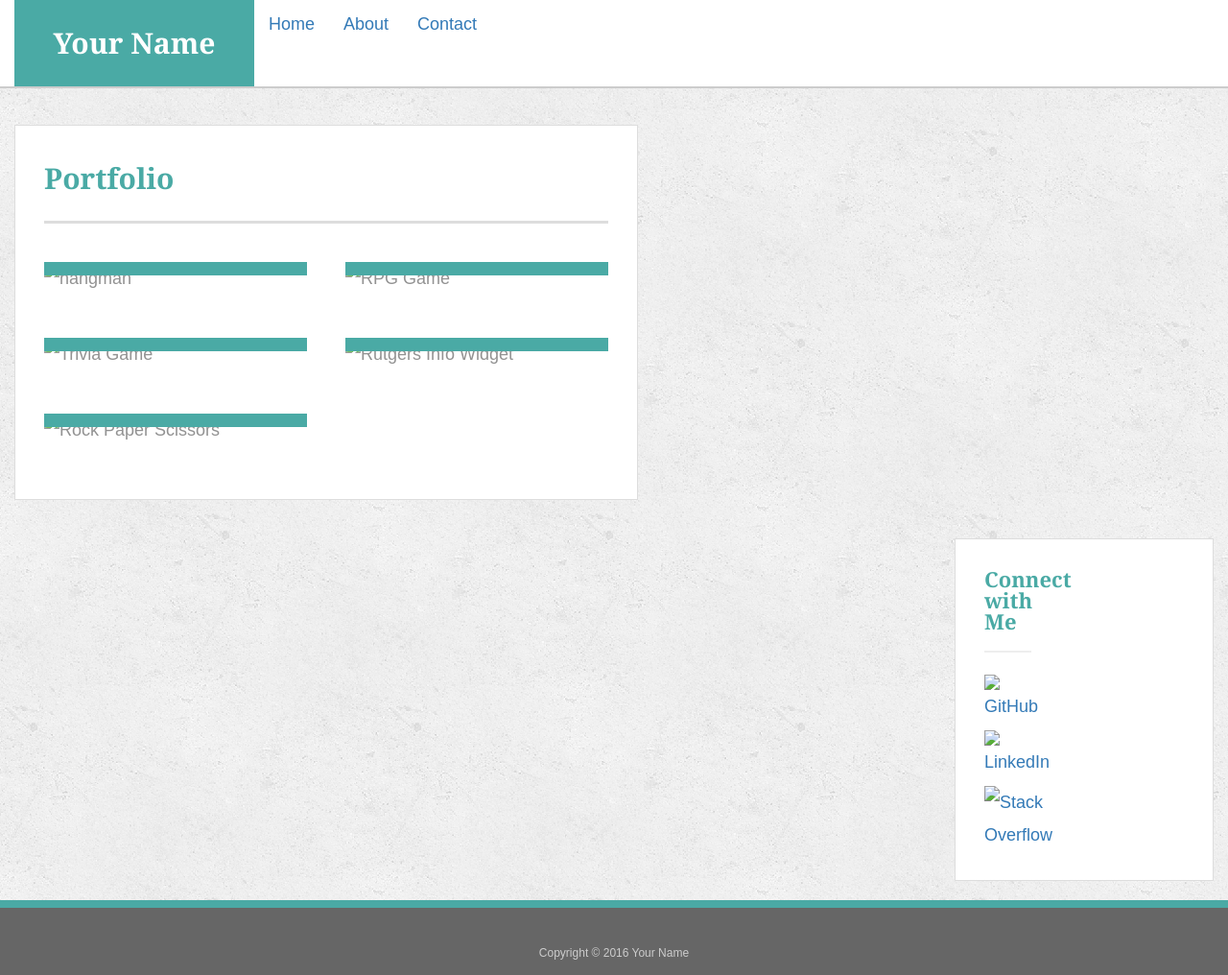
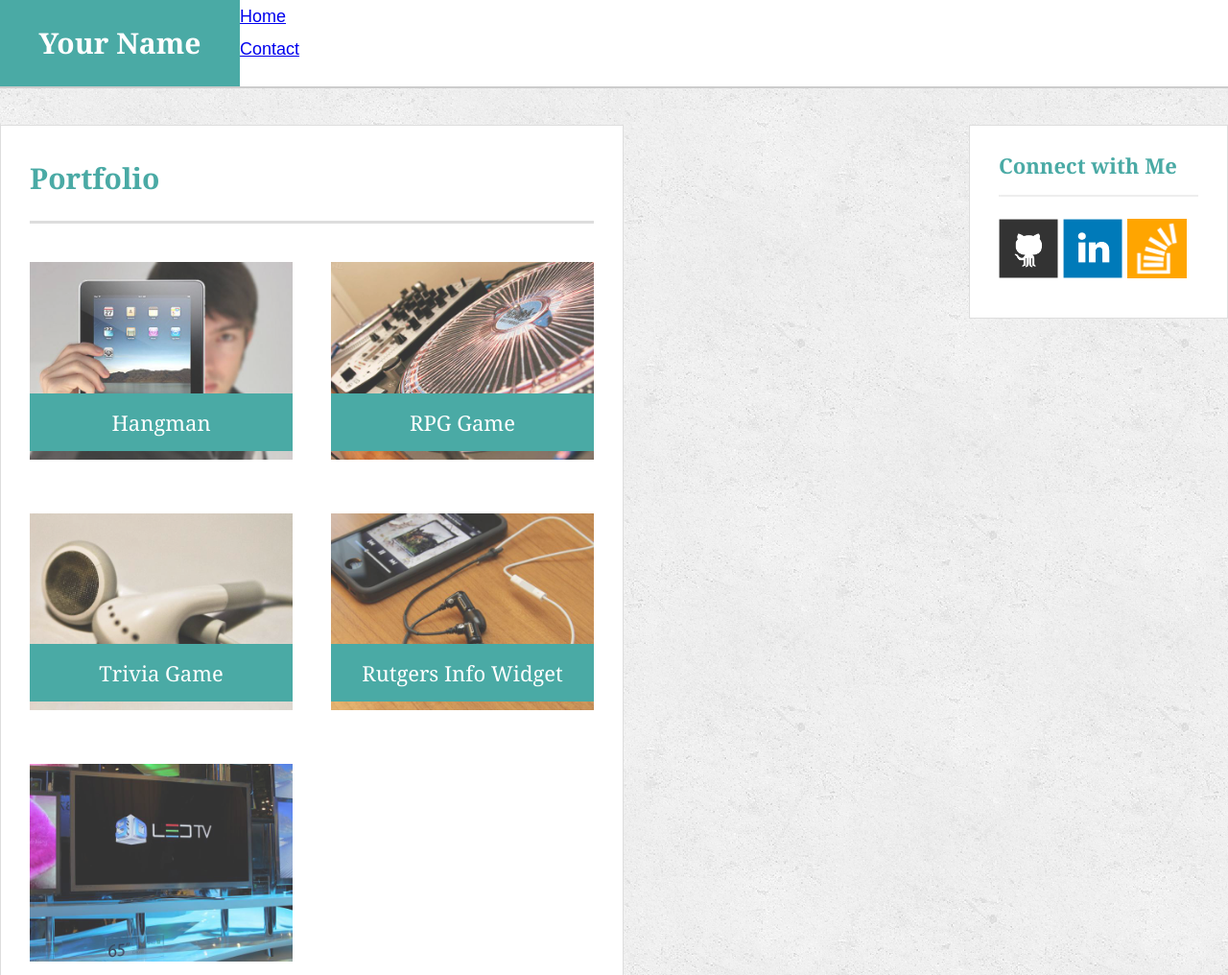
Before and after one commit to sk8asd123/Responsive-Portfolio, a plain HTML site: page portfolio.html in a window 1280 px wide. Shown: the top 1016 px of the page at 96% size. Drawn offline with nearby package versions, Linux system fonts and the light colour scheme; files that its build step writes are made by us from their sources; files whose address does not match are found by name.

Commit message:
updated paths

```diff
--- a/portfolio.html
+++ b/portfolio.html
@@ -3,11 +3,9 @@
 
 <head>
   <meta charset="UTF-8">
-  <title>Portfolio | Your Name</title>
-  <link rel="stylesheet" href="https://maxcdn.bootstrapcdn.com/bootstrap/3.3.6/css/bootstrap.min.css">
-  <link rel="stylesheet" type="text/css" href="assets/css/reset.css">
-  <link rel="stylesheet" type="text/css" href="assets/css/style.css">
-  <meta name="viewport" content="width=device-width,initial-scale=1">
+  <title>About | Me</title>
+  <link rel="stylesheet" type="text/css" href="./css/reset.css">
+  <link rel="stylesheet" type="text/css" href="./css/style.css">
 </head>
 
 <body>
@@ -17,9 +15,8 @@
     <a href="index.html" id="logo">Your Name</a>
     <div id="navbar" class="navbar-collapse collapse">
       <ul class="nav navbar-nav">
-            <li class="active"><a href="#">Home</a></li>
-            <li><a href="#">About</a></li>
-            <li><a href="#">Contact</a></li>
+        <li><a href="index.html">Home</a></li>
+        <li><a href="contact.html">Contact</a></li>
     </div>
 </header>
 
@@ -30,52 +27,49 @@
         <h1>Portfolio</h1>
 
         <div class="work">
-            <img src="assets/images/technics-q-c-640-480-1.jpg" alt="hangman">
+          <img src="./images/technics-q-c-640-480-1.jpg" alt="hangman">
 
           <h3>Hangman</h3>
         </div>
         <div class="work">
-            <img src="assets/images/technics-q-c-640-480-2.jpg" alt="RPG Game">
+          <img src="./images/technics-q-c-640-480-2.jpg" alt="RPG Game">
 
           <h3>RPG Game</h3>
         </div>
         <div class="work">
-            <img src="assets/images/technics-q-c-640-480-5.jpg" alt="Trivia Game">
+          <img src="./images/technics-q-c-640-480-5.jpg" alt="Trivia Game">
 
           <h3>Trivia Game</h3>
         </div>
         <div class="work">
-            <img src="assets/images/technics-q-c-640-480-7.jpg" alt="Rutgers Info Widget">
+          <img src="./images/technics-q-c-640-480-7.jpg" alt="Rutgers Info Widget">
 
           <h3>Rutgers Info Widget</h3>
         </div>
         <div class="work">
-            <img src="assets/images/technics-q-c-640-480-9.jpg" alt="Rock Paper Scissors">
+          <img src="./images/technics-q-c-640-480-9.jpg" alt="Rock Paper Scissors">
 
-            <h3>Rock Paper Scissors</h3>
         </div>
       </section>
     </div>
-    </div>
+
 
   <section class="sidebar">
     <div class="row">
       <div class="col-lg-4 col-md-4 col-xs-1 col-s-1">
         <div id="connect">
           <h2>Connect with Me</h2>
-
-            <a href="#"><img src="assets/images/github-128.png" class="social" alt="GitHub" /></a>
-            <a href="#"><img src="assets/images/linkedin-128.png" class="social" alt="LinkedIn" /></a>
-            <a href="#"><img src="assets/images/stackoverflow-128.png" class="social" alt="Stack Overflow" /></a>
+          <a href="#"><img src="./images/github-128.png" class="social" alt="GitHub" /></a>
+          <a href="#"><img src="./images/linkedin-128.png" class="social" alt="LinkedIn" /></a>
+          <a href="#"><img src="./images/stackoverflow-128.png" class="social" alt="Stack Overflow" /></a>
+        </div>
+      </div>
     </div>
   </section>
-      </div>
-    </div>
 </div>
 
 <footer>
   <div class="container">
-      Copyright &copy; 2016 Your Name
   </div>
 </footer>
 </body>
```
Also changed, not shown: contact.html (+8 -10 lines), index.html (+12 -16 lines). Lines whose indentation alone changed are shown as unchanged.
